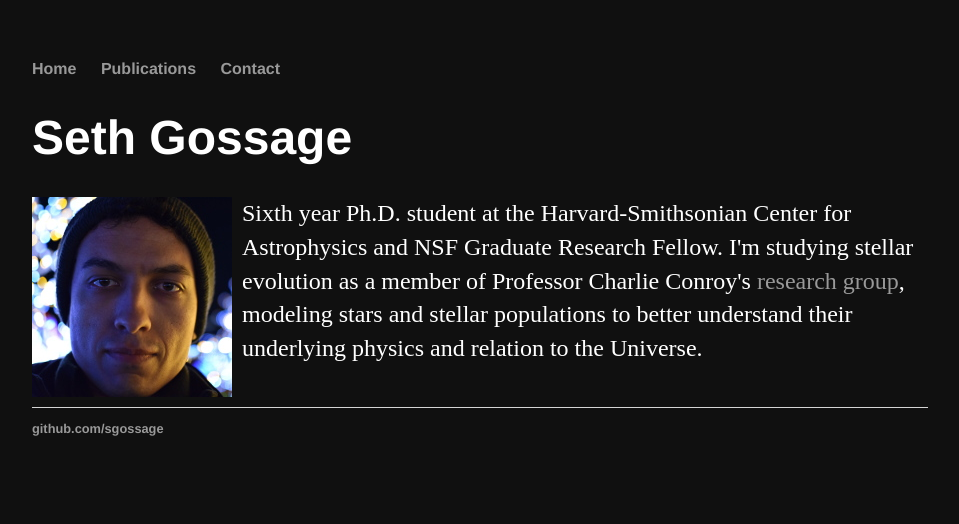
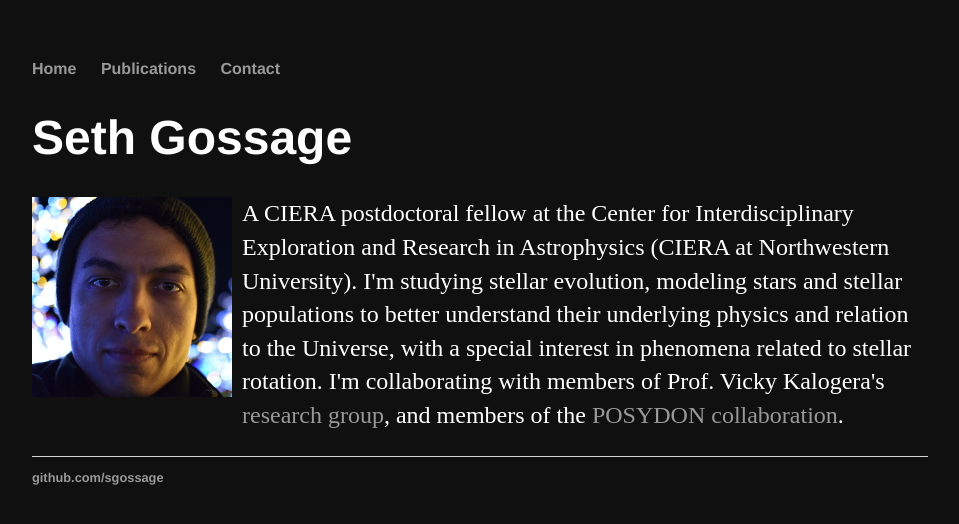
Before and after one commit to sgossage/sgossage.github.io, a Jekyll site: the page built from index.html, in a window 1280 px wide. Shown: the top 524 px of the page, without its empty margins (160-1119 px from the left). Built offline with Jekyll 4.4.1, drawn with Linux system fonts in a browser that asks for light colours.

Commit message:
Updated blurb on myself.

```diff
--- a/index.html
+++ b/index.html
@@ -5,11 +5,14 @@ title: Seth Gossage
 <div class="blurb">
 	<h1>Seth Gossage</h1>
 	<img src="/imgs/sefface200_200.JPG" width="200", height="200"/>
-	<p>Sixth year Ph.D. student at the Harvard-Smithsonian
-	   Center for Astrophysics and NSF Graduate Research Fellow. I'm
-	   studying stellar evolution as a member of Professor
-	   Charlie Conroy's
-	   <a href="https://scholar.harvard.edu/cconroy/group">research group</a>,
-	   modeling stars and stellar populations to better understand their
-	   underlying physics and relation to the Universe.</p>
+	<p> A CIERA postdoctoral fellow at the Center for Interdisciplinary
+        Exploration and Research in Astrophysics (CIERA at Northwestern
+        University). I'm studying stellar evolution, modeling stars and
+        stellar populations to better understand their underlying
+        physics and relation to the Universe, with a special interest
+        in phenomena related to stellar rotation. I'm collaborating
+        with members of Prof. Vicky Kalogera's
+        <a href="https://sites.northwestern.edu/vickykalogera/group-members/">research group</a>,
+	    and members of the
+	    <a href="https://posydon.org/">POSYDON collaboration</a>.</p>
 </div><!-- /.blurb -->
```
